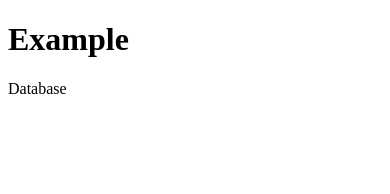
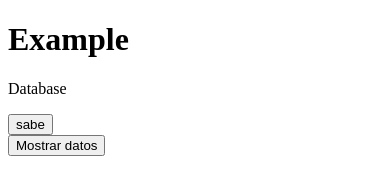
Before and after one commit to ChristinaaP/BD, a plain HTML site: page index.html in a window 390 px wide. Drawn offline with Linux system fonts and the light colour scheme; some packages are replaced by stand-ins of ours.

Commit message:
Update index.html

```diff
--- a/index.html
+++ b/index.html
@@ -60,5 +60,7 @@
   <body>
     <h1>Example</h1>
     <p>Database</p>
+    <button onclick="queryDB(tx);">sabe</button><br>
+    <button onclick="querySuccess(tx, results);">Mostrar datos</button> <br>
   </body>
 </html>
```
